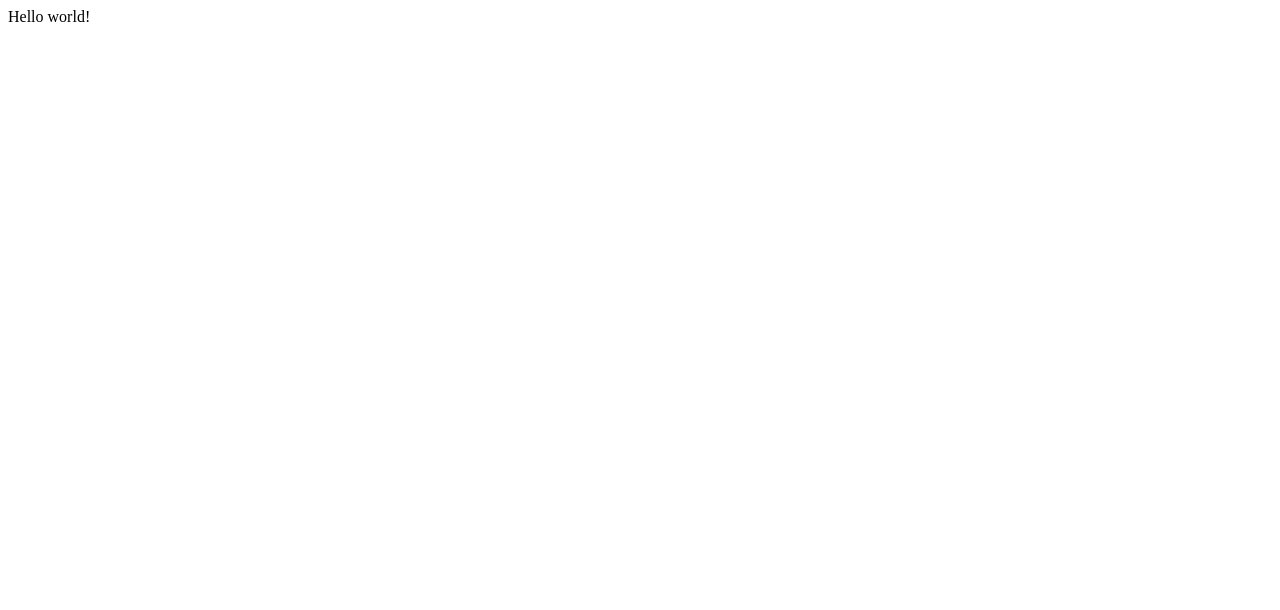
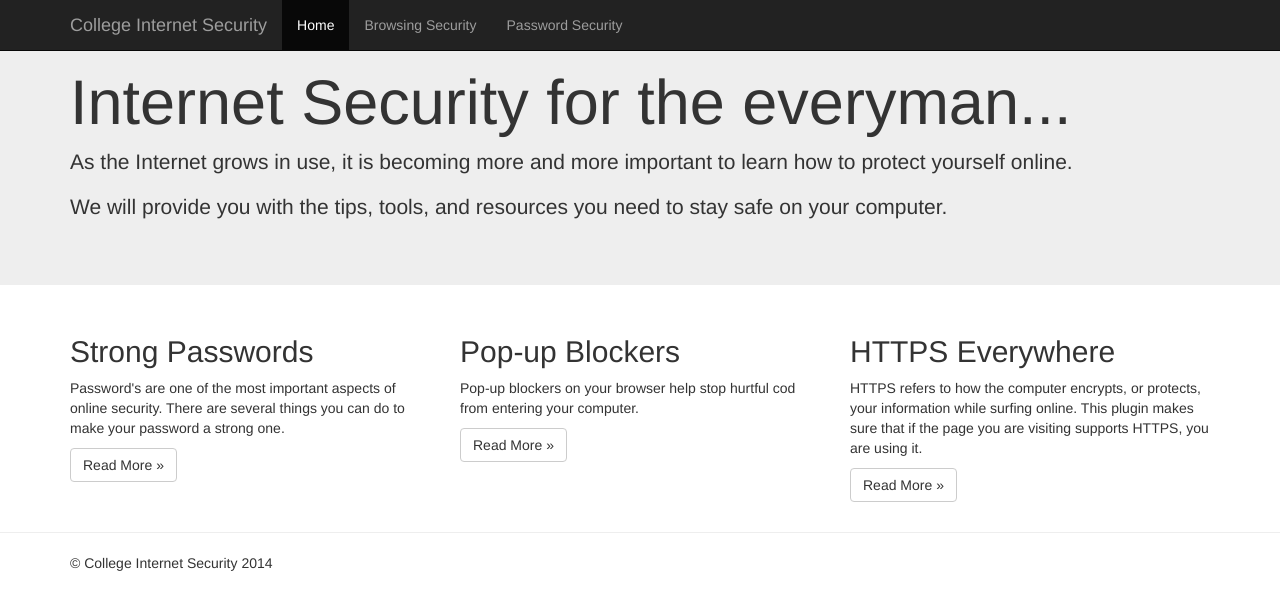
Before and after one commit to ken-kenware/college-internet-security, a plain HTML site: page index.html in a window 1280 px wide. Drawn offline with nearby package versions, Linux system fonts and the light colour scheme.

Commit message:
Added more information to the index.html page, as well as a simple design/layout.

```diff
--- a/index.html
+++ b/index.html
@@ -1 +1,55 @@
-Hello world!
+<!DOCTYPE html>
+<html>
+	<head>
+		<link rel="stylesheet" href="//netdna.bootstrapcdn.com/bootstrap/3.1.1/css/bootstrap.min.css">
+		<title>College Internet Security</title>
+	</head>
+	<body>
+		<div class="navbar navbar-inverse navbar-fixed-top">
+			<div class="container">
+				<div class="navbar-header">
+					<a class="navbar-brand">College Internet Security</a>
+				</div>
+				<div class="collapse navbar-collapse">
+					<ul class="navbar-nav nav">
+						<li class="active"><a href="#">Home</a></li>
+						<li class=""><a href="#">Browsing Security</a></li>
+						<li class=""><a href="#">Password Security</a></li>
+					</ul>
+				</div>
+			</div>
+		</div>
+
+		<div class="jumbotron">
+			<div class="container">
+				<h1>Internet Security for the everyman...</h1>
+				<p>As the Internet grows in use, it is becoming more and more important to learn how to protect yourself online.</p>
+				<p>We will provide you with the tips, tools, and resources you need to stay safe on your computer.</p>
+			</div>
+		</div>
+
+		<div class="container">
+			<div class="row">
+				<div class="col-md-4">
+					<h2>Strong Passwords</h2>
+					<p>Password's are one of the most important aspects of online security. There are several things you can do to make your password a strong one.</p>
+					<p><a href="#" class="btn btn-default">Read More »</a></p>
+				</div>
+				<div class="col-md-4">
+					<h2>Pop-up Blockers</h2>
+					<p>Pop-up blockers on your browser help stop hurtful cod from entering your computer.</p>
+					<p><a href="#" class="btn btn-default">Read More »</a></p>
+				</div>
+				<div class="col-md-4">
+					<h2>HTTPS Everywhere</h2>
+					<p>HTTPS refers to how the computer encrypts, or protects, your information while surfing online. This plugin makes sure that if the page you are visiting supports HTTPS, you are using it.</p>
+					<p><a href="#" class="btn btn-default">Read More »</a></p>
+				</div>
+			</div>
+		</div>
+		<hr>
+		<footer class="container">
+        	<p>© College Internet Security 2014</p>
+      	</footer>
+	</body>
+</html>
```
